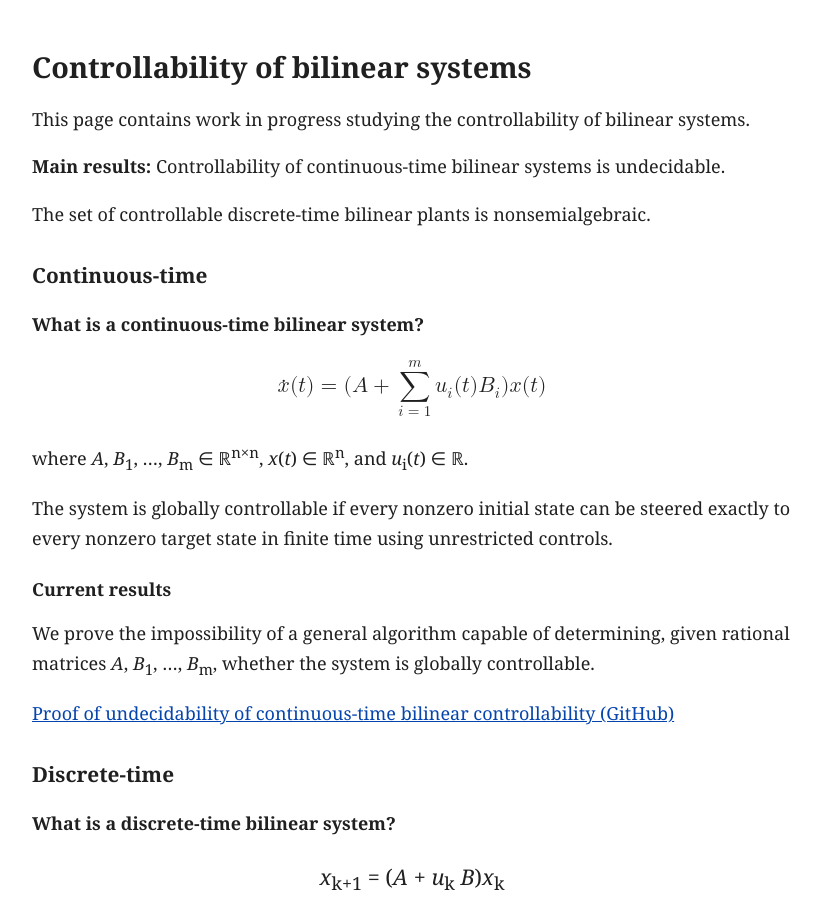
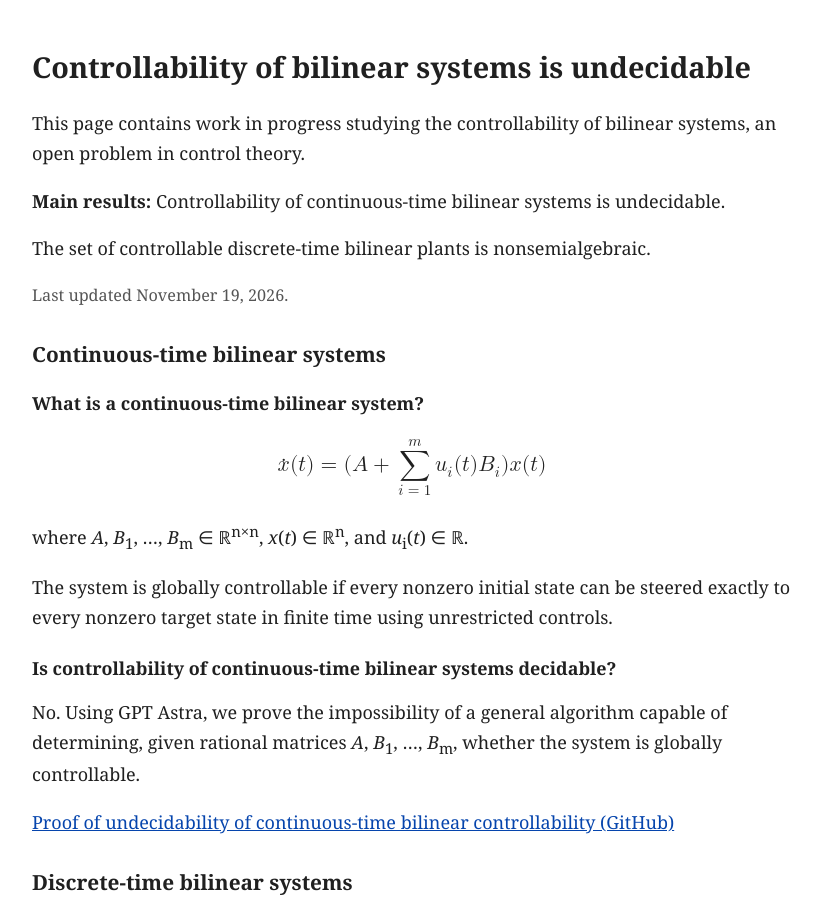
Before and after one commit to Brunoly/bilinear-controllability-site, a plain HTML site: page index.html in a window 1280 px wide. Shown: the top 902 px of the page, without its empty margins (228-1049 px from the left). Drawn offline with Linux system fonts and the light colour scheme.

Commit message:
Add files via upload

```diff
--- a/index.html
+++ b/index.html
@@ -4,7 +4,13 @@
   <meta charset="UTF-8">
   <meta name="viewport" content="width=device-width, initial-scale=1">
   <meta name="description" content="Controllability of continuous-time bilinear systems is undecidable. The set of controllable discrete-time bilinear plants is nonsemialgebraic.">
-  <title>Controllability of bilinear systems</title>
+  <title>Controllability of bilinear systems is undecidable</title>
+  <meta name="author" content="Brunoly">
+  <link rel="canonical" href="https://brunoly.github.io/bilinear-controllability-site/">
+  <meta property="og:type" content="website">
+  <meta property="og:title" content="Controllability of bilinear systems is undecidable">
+  <meta property="og:description" content="Controllability of continuous-time bilinear systems is undecidable. The set of controllable discrete-time bilinear plants is nonsemialgebraic.">
+  <meta property="og:url" content="https://brunoly.github.io/bilinear-controllability-site/">
   <style>
     body {
       max-width: 760px;
@@ -21,24 +27,28 @@
     h2 { margin-top: 2rem; font-size: 1.3rem; }
     h3 { margin-top: 1.5rem; font-size: 1.12rem; }
     .equation { text-align: center; font-size: 1.2em; margin: 1.5rem 0; overflow-x: auto; }
+    .meta { color: #555; font-size: 0.9em; }
     a { color: #0645ad; }
   </style>
 </head>
 <body>
   <main>
-    <h1>Controllability of bilinear systems</h1>
+    <article>
+    <h1>Controllability of bilinear systems is undecidable</h1>
 
-    <p>This page contains work in progress studying the controllability of bilinear systems.</p>
+    <p>This page contains work in progress studying the controllability of bilinear systems, an open problem in control theory.</p>
 
     <p><strong>Main results:</strong> Controllability of continuous-time bilinear systems is undecidable.</p>
     <p>The set of controllable discrete-time bilinear plants is nonsemialgebraic.</p>
 
-    <h2>Continuous-time</h2>
+    <p class="meta">Last updated November 19, 2026.</p>
+
+    <h2>Continuous-time bilinear systems</h2>
 
     <h3>What is a continuous-time bilinear system?</h3>
 
     <div class="equation">
-      <math xmlns="http://www.w3.org/1998/Math/MathML" display="block">
+      <math xmlns="http://www.w3.org/1998/Math/MathML" display="block" alttext="x'(t) = (A + sum_{i=1}^{m} u_i(t) B_i) x(t)">
         <mover accent="true"><mi>x</mi><mo>˙</mo></mover><mo stretchy="false">(</mo><mi>t</mi><mo stretchy="false">)</mo>
         <mo>=</mo><mo stretchy="false">(</mo><mi>A</mi><mo>+</mo>
         <munderover><mo>∑</mo><mrow><mi>i</mi><mo>=</mo><mn>1</mn></mrow><mi>m</mi></munderover>
@@ -52,13 +62,13 @@
 
     <p>The system is globally controllable if every nonzero initial state can be steered exactly to every nonzero target state in finite time using unrestricted controls.</p>
 
-    <h3>Current results</h3>
+    <h3>Is controllability of continuous-time bilinear systems decidable?</h3>
 
-    <p>We prove the impossibility of a general algorithm capable of determining, given rational matrices <i>A</i>, <i>B</i><sub>1</sub>, …, <i>B</i><sub>m</sub>, whether the system is globally controllable.</p>
+    <p>No. Using GPT Astra, we prove the impossibility of a general algorithm capable of determining, given rational matrices <i>A</i>, <i>B</i><sub>1</sub>, …, <i>B</i><sub>m</sub>, whether the system is globally controllable.</p>
 
     <p><a href="https://github.com/Brunoly/continuous-time-bilinear-controllability-is-undecidable">Proof of undecidability of continuous-time bilinear controllability (GitHub)</a></p>
 
-    <h2>Discrete-time</h2>
+    <h2>Discrete-time bilinear systems</h2>
 
     <h3>What is a discrete-time bilinear system?</h3>
 
@@ -70,15 +80,18 @@
 
     <p>A plant is controllable if every nonzero state in ℝ<sup>2</sup> can be steered to every nonzero target state in a positive finite number of steps.</p>
 
-    <h3>Current results</h3>
+    <h3>Is the set of controllable discrete-time bilinear systems semialgebraic?</h3>
 
     <p>Using GPT Astra, we found that for discrete-time bilinear systems in dimension 2, there is no fixed finite combination of polynomial equalities and inequalities in the entries of <i>A</i>,<i>B</i> that can exactly characterize controllability. In other words, the set of controllable pairs is nonsemialgebraic.</p>
 
     <p><a href="https://github.com/Brunoly/bilinear-controllability-is-not-semialgebraic">Proof of nonsemialgebraicity of discrete-time bilinear controllability (GitHub)</a></p>
 
+    <p class="meta">Keywords: bilinear systems, homogeneous bilinear systems, bilinear control systems, controllability, global controllability, decidability, undecidability, semialgebraic sets, control theory, controllability criterion, characterization of controllability, open problems in control theory.</p>
+
     <h2>In progress</h2>
 
     <p>Full article explaining both problems and proofs (hopefully in a more human-readable way).</p>
+    </article>
   </main>
 </body>
 </html>
```
Also changed, not shown: sitemap.xml (added, +7 -0 lines).
